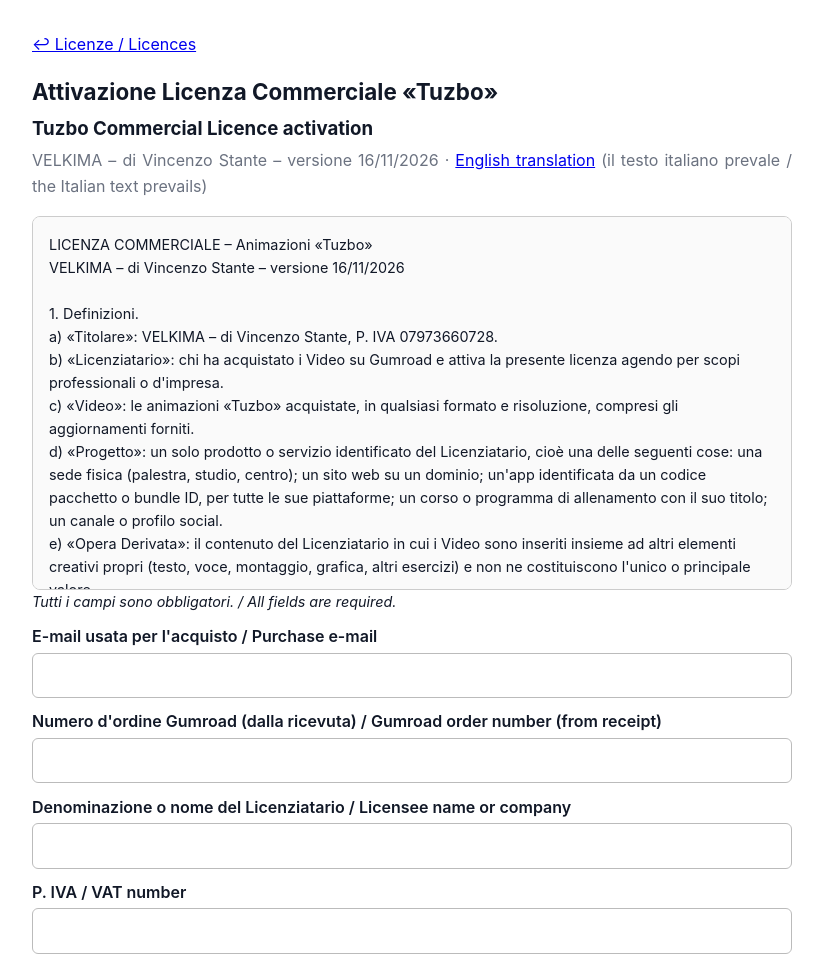
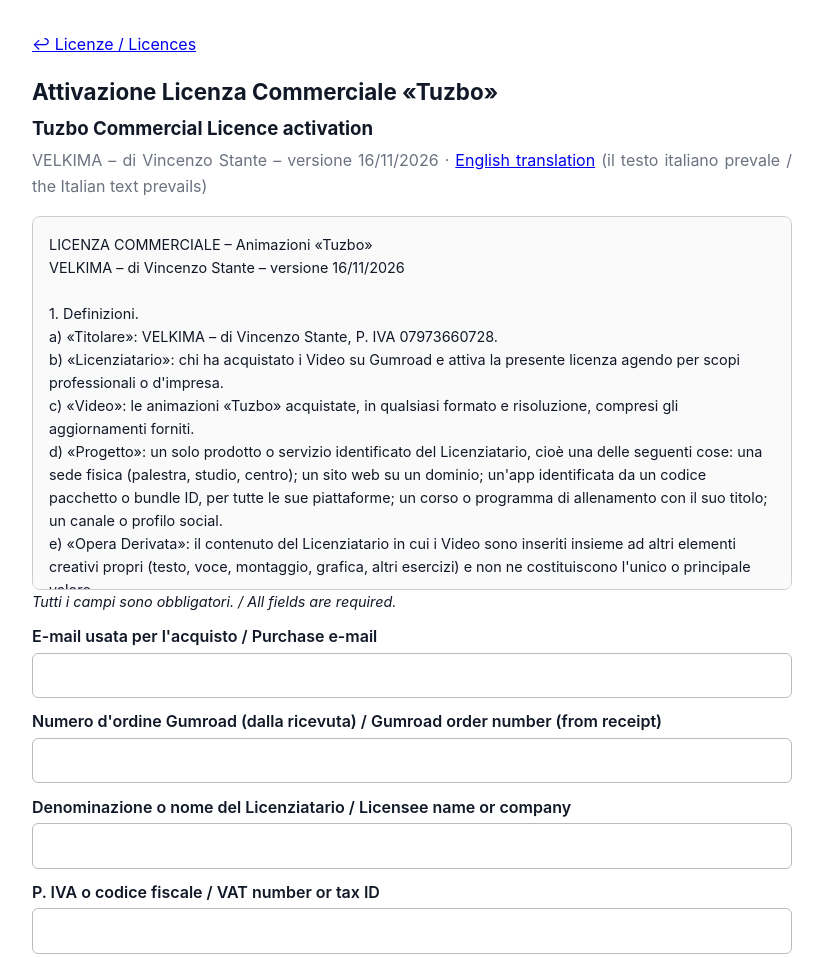
Before and after one commit to studiolegalestante/allenamento, a plain HTML site: page licenza-attivazione.html in a window 1280 px wide. Shown: the top 957 px of the page, without its empty margins (228-1051 px from the left). Drawn offline with Linux system fonts and the light colour scheme; no server answers.

Commit message:
Attivazione: P. IVA o codice fiscale

```diff
--- a/licenza-attivazione.html
+++ b/licenza-attivazione.html
@@ -12,7 +12,7 @@ button{margin-top:1rem;padding:.7rem 1.4rem;border:0;border-radius:6px;backgroun
 <label>E-mail usata per l'acquisto / Purchase e-mail</label><input type="email" id="email" required>
 <label>Numero d'ordine Gumroad (dalla ricevuta) / Gumroad order number (from receipt)</label><input type="text" id="ordine" required>
 <label>Denominazione o nome del Licenziatario / Licensee name or company</label><input type="text" id="den" required>
-<label>P. IVA / VAT number</label><input type="text" id="piva" required>
+<label>P. IVA o codice fiscale / VAT number or tax ID</label><input type="text" id="piva" required>
 <label>Paese / Country</label><input type="text" id="paese" required>
 <label>Progetti (art. 1.d), uno per riga / Projects (s. 1.d), one per line</label><textarea id="progetti" rows="3" required placeholder="es. Palestra XYZ, via …, Bari · www.esempio.it · app com.esempio.app"></textarea>
 <label class="chk"><input type="checkbox" id="prof" required><span>Dichiaro di agire per scopi professionali o d'impresa (art. 1.b). / I declare that I am acting for professional or business purposes (s. 1.b).</span></label>
```
